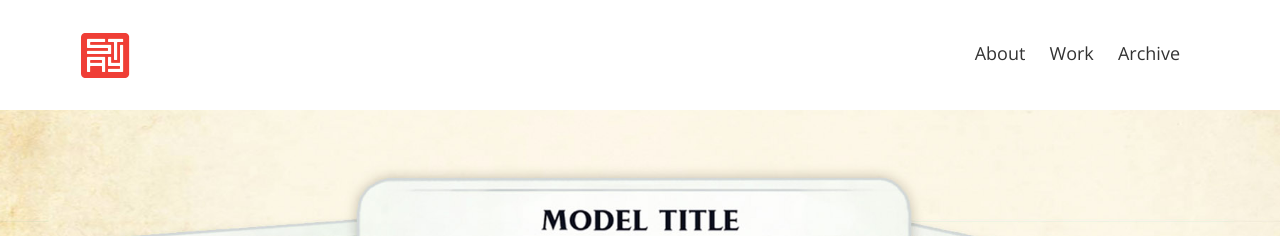
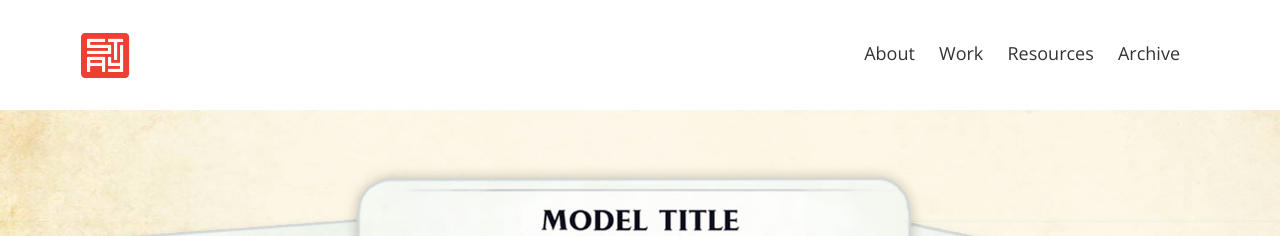
Before and after one commit to matthew-stay/matthew-stay.github.io, a Jekyll site: the page work/warscroll-card-template/index.html, which Jekyll copies as it is, in a window 1280 px wide. Shown: the top 236 px of the page. Built offline with Jekyll 4.4.1, drawn with Linux system fonts in a browser that asks for light colours; some web fonts are replaced.

Commit message:
link in resource file

```diff
--- a/work/warscroll-card-template/index.html
+++ b/work/warscroll-card-template/index.html
@@ -35,6 +35,7 @@
       <nav class="navigation target">
         <a class="target" href="/about">About</a>
         <a class="target" href="/">Work</a>
+        <a class="target" href="/resources">Resources</a>
         <a class="target" href="http://archive.mattstay.com">Archive</a>
         <!-- <a class="target" href="/blog">Journal</a> -->
       </nav>
```
